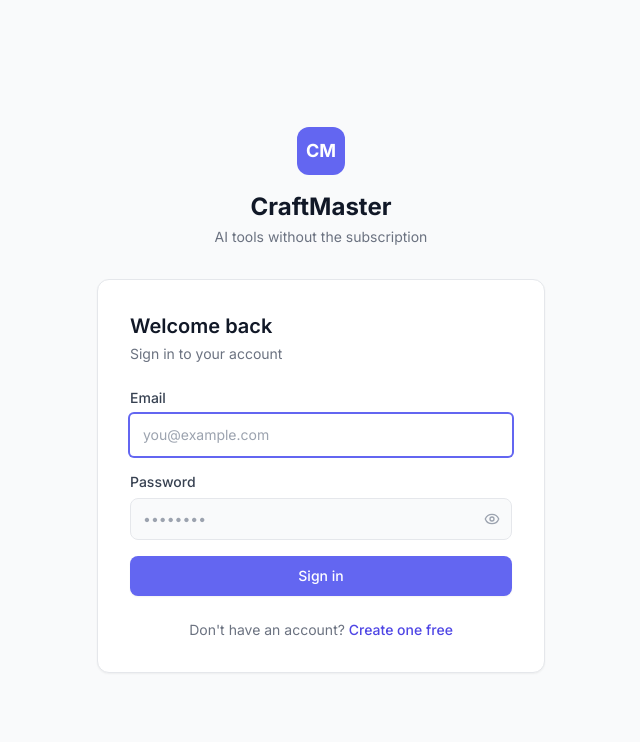
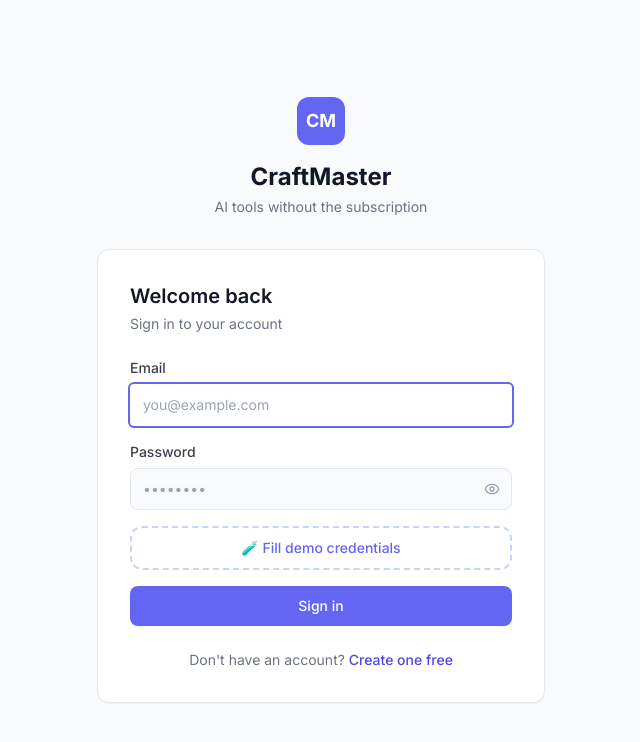
Before and after one commit to kuntec/craftmaster-web, a Next.js app: page /login in a window 1280 px wide. Shown: the top 742 px of the page, without its empty margins (319-959 px from the left). Built offline with nearby package versions, Linux system fonts and the light colour scheme; no server answers.

Commit message:
fix: demo creds

```diff
--- a/app/(auth)/login/page.tsx
+++ b/app/(auth)/login/page.tsx
@@ -15,6 +15,12 @@
   const [showPw,   setShowPw]   = useState(false)
   const [loading,  setLoading]  = useState(false)
   const [error,    setError]    = useState('')
+
+
+  const fillDemo = () => {
+    setEmail('demo@craftmaster.ai')
+    setPassword('demo123456')
+  }
 
   const handleSubmit = async (e: React.FormEvent) => {
     e.preventDefault()
@@ -78,6 +84,8 @@
                 : <Eye    className="w-4 h-4" />
               }
             </button>
+
+
           </div>
         </div>
 
@@ -88,6 +96,15 @@
             {error}
           </div>
         )}
+
+                    {/* Demo login */}
+<button
+  type="button"
+  onClick={fillDemo}
+  className="w-full py-2.5 rounded-xl border-2 border-dashed border-indigo-200 text-indigo-500 text-sm font-medium hover:bg-indigo-50 hover:border-indigo-400 transition-all"
+>
+  🧪 Fill demo credentials
+</button>
 
         {/* Submit */}
         <button
```
